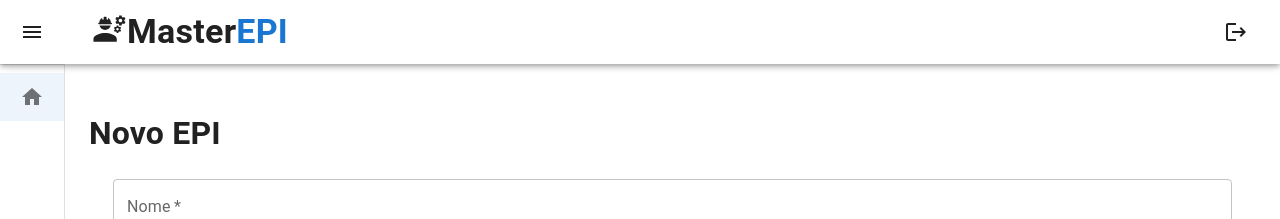
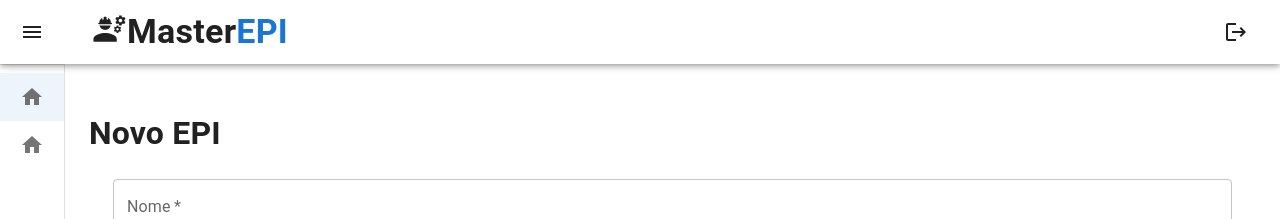
Before and after one commit to thiagodebugs/epi-app, a Next.js app: page /epi in a window 1280 px wide. Shown: the top 219 px of the page. Built offline with nearby package versions, Linux system fonts and the light colour scheme.

Commit message:
Update Navbar

```diff
--- a/src/components/Navbar/index.jsx
+++ b/src/components/Navbar/index.jsx
@@ -22,6 +22,7 @@ import LogoutIcon from "@mui/icons-material/Logout";
 import Tooltip from "@mui/material/Tooltip";
 import NextLink from "next/link";
 import Logo from "@/components/Logo";
+import { usePathname } from "next/navigation";
 
 const drawerWidth = 240;
 
@@ -90,9 +91,11 @@ const Drawer = styled(MuiDrawer, {
   }),
 }));
 
-export default function Navbar({ children, option }) {
+export default function Navbar({ children }) {
   const theme = useTheme();
   const [open, setOpen] = React.useState(false);
+  const pathname = usePathname();
+  console.log(pathname);
 
   const handleDrawerOpen = () => {
     setOpen(true);
@@ -144,7 +147,8 @@ export default function Navbar({ children, option }) {
             <ListItemButton
               component={NextLink}
               to="/home"
-              selected={"home" === option}
+              //selected pathname: /home, epi and epi/[id]
+              selected={pathname === "/home" || pathname.includes("/epi")}
               sx={{
                 minHeight: 48,
                 justifyContent: open ? "initial" : "center",
@@ -162,6 +166,27 @@ export default function Navbar({ children, option }) {
               </ListItemIcon>
               <ListItemText primary="Home" sx={{ opacity: open ? 1 : 0 }} />
             </ListItemButton>
+            <ListItemButton
+              component={NextLink}
+              to="/users"
+              selected={pathname.includes("/user")}
+              sx={{
+                minHeight: 48,
+                justifyContent: open ? "initial" : "center",
+                px: 2.5,
+              }}
+            >
+              <ListItemIcon
+                sx={{
+                  minWidth: 0,
+                  mr: open ? 3 : "auto",
+                  justifyContent: "center",
+                }}
+              >
+                <HomeIcon />
+              </ListItemIcon>
+              <ListItemText primary="Usuários" sx={{ opacity: open ? 1 : 0 }} />
+            </ListItemButton>
           </ListItem>
         </List>
       </Drawer>
```
